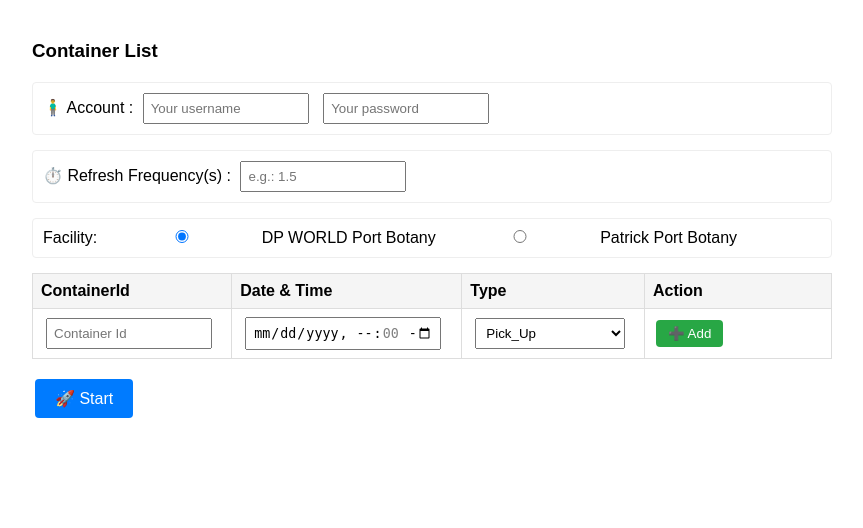
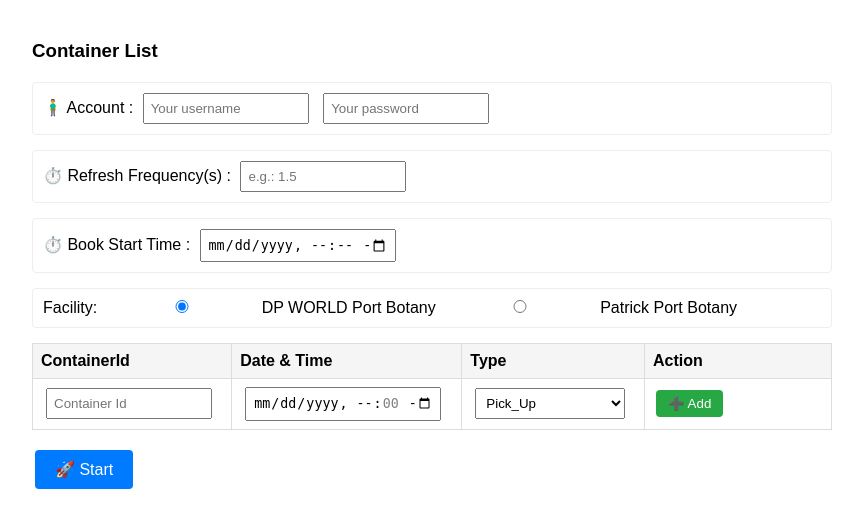
Before and after one commit to R4nd0nn/VehicleBookTool, a Flask app: page / in a window 1280 px wide. Shown: the top 528 px of the page, without its empty margins (208-1071 px from the left). Run offline with Flask 3, Linux system fonts and the light colour scheme.

Commit message:
0302 - 新增订票开始时间设置，修正日志输出

```diff
--- a/main.py
+++ b/main.py
@@ -9,6 +9,7 @@ from selenium.webdriver.support.ui import Select
 from flask import Flask, request, jsonify, render_template
 import threading
 import logging
+import datetime
 
 app = Flask(__name__)
 
@@ -29,14 +30,35 @@ def get_resource_path(relative_path):
 template_dir = get_resource_path('templates')
 app.template_folder = template_dir
 
-# Configure logging
-log_file_path = get_resource_path('booking_automation.log')
-logging.basicConfig(level=logging.INFO, format='%(asctime)s - %(levelname)s - %(message)s',
-                    handlers=[
-                        logging.FileHandler(log_file_path),
-                        logging.StreamHandler()
-                    ]
-                    )
+
+def get_log_path():
+    """获取日志文件路径，确保输出到exe同级目录"""
+    if getattr(sys, 'frozen', False):
+        # 打包成exe运行时：获取exe所在目录
+        exe_dir = os.path.dirname(sys.executable)
+    else:
+        # 开发环境运行时：当前目录
+        exe_dir = os.path.abspath(".")
+
+    # 确保目录存在
+    if not os.path.exists(exe_dir):
+        os.makedirs(exe_dir)
+
+    return os.path.join(exe_dir, 'booking_automation.log')
+
+
+# 使用新的日志路径
+log_file_path = get_log_path()
+
+# 配置logging
+logging.basicConfig(
+    level=logging.INFO,
+    format='%(asctime)s - %(levelname)s - %(message)s',
+    handlers=[
+        logging.FileHandler(log_file_path, encoding='utf-8'),
+        logging.StreamHandler()
+    ]
+)
 
 
 # ==================== Flask Routes ====================
@@ -226,7 +248,7 @@ def select_containers_for_booking(driver, containers):
             logging.error(f"Container not found: {container.get('containerId')}, error: {e}")
 
 
-def book_single_container(driver, container, fresh_frequency):
+def book_single_container(driver, container, fresh_frequency, start_time):
     """Book a single container slot"""
     container_id = container['containerId']
     logging.info(f"Starting booking for container: {container_id}")
@@ -257,13 +279,18 @@ def book_single_container(driver, container, fresh_frequency):
         ).click()
 
     # Select zone
-    return select_zone_with_retry(driver, select_time, container['type'], fresh_frequency)
+    return select_zone_with_retry(driver, select_time, container['type'], fresh_frequency, start_time, container_id)
 
 
-def select_zone_with_retry(driver, zone_time, container_type, fresh_frequency):
+def select_zone_with_retry(driver, zone_time, container_type, fresh_frequency, start_time, container_id):
     """Select zone with retry mechanism"""
     selected = False
     retry_count = 0
+
+    book_time_gap_second = (start_time - datetime.datetime.now()).total_seconds()
+
+    if book_time_gap_second > 0:
+        time.sleep(book_time_gap_second)
 
     while not selected:
         retry_count += 1
@@ -283,15 +310,15 @@ def select_zone_with_retry(driver, zone_time, container_type, fresh_frequency):
                     EC.presence_of_element_located((By.XPATH, ".//div[@class='link_box' and text()='Select']"))
                 )
                 driver.execute_script("arguments[0].click();", select_button)
-                logging.info(f"Zone {zone_time} selected successfully")
+                logging.info(f"当前时间:{datetime.datetime.now()}, container：{container_id} 尝试预定{zone_time}点, 预定成功")
                 selected = True
             else:
-                logging.info(f"Retry {retry_count}, Zone {zone_time} not available, refresh frequency {fresh_frequency}")
-                time.sleep(fresh_frequency)
+                logging.info(f"当前时间:{datetime.datetime.now()}, container：{container_id} 尝试预定{zone_time}点, 但当前没有余量，准备第{retry_count}次重试")
                 refresh = WebDriverWait(driver, 10).until(
                     EC.element_to_be_clickable((By.ID, "SlotsRefresh"))
                 )
                 refresh.click()
+                time.sleep(fresh_frequency)
 
         except Exception as e:
             logging.error(f"Retry {retry_count}, exception occurred: {str(e)}")
@@ -317,6 +344,7 @@ def auto_booking_func(data):
     fresh_frequency = float(data.get('frequency', 1))
     containers = data['bookings']
     facility = data['facility']
+    start_time = datetime.datetime.fromisoformat(data['startTime'])
 
     driver = None
     try:
@@ -356,15 +384,15 @@ def auto_booking_func(data):
 
             # Book each container
             for container in containers:
-                success = book_single_container(driver, container, fresh_frequency)
+                success = book_single_container(driver, container, fresh_frequency, start_time)
                 if not success:
                     logging.warning(f"Container {container['containerId']} booking failed")
 
             #此处注释可以不走到最终确认
             # Click Confirm
-            WebDriverWait(driver, 10).until(
-                EC.element_to_be_clickable((By.ID, "Confirm"))
-            ).click()
+            # WebDriverWait(driver, 10).until(
+            #     EC.element_to_be_clickable((By.ID, "Confirm"))
+            # ).click()
         elif facility == "patrick":
             # accept_btn = WebDriverWait(driver, 10).until(
             #     EC.element_to_be_clickable((By.ID, "Accept"))
@@ -391,6 +419,12 @@ def auto_booking_func(data):
             select_date_time_group = containers['date'].split(":")[0].split("/")
             select_date_input = select_date_time_group[2] + "-" + select_date_time_group[1] + "-" + select_date_time_group[0]
             select_date.select_by_value(select_date_input)
+
+            # Patrick的界面只能停留3分钟，所以在界面前开始等
+            book_time_gap_second = (start_time - datetime.datetime.now()).total_seconds()
+
+            if book_time_gap_second > 0:
+                time.sleep(book_time_gap_second)
 
             search_btn = WebDriverWait(driver, 10).until(
                 EC.element_to_be_clickable((By.ID, "Search"))
@@ -446,25 +480,25 @@ def auto_booking_func(data):
                                 EC.element_to_be_clickable((By.ID, "Continue"))
                             )
                             continue_book_btn.click()
-                            print(f"时段 {order_time['time']}: 成功预订 {need_count} 张票")
+                            logging.info(f"当前时间：{datetime.datetime.now()}, 时段 {order_time['time']}: 成功预订 {need_count} 张票")
                             order_times.remove(order_time)  # 从原列表删除
                         else:
                             # 只能预订部分
                             timezone_select.select_by_value(str(slots_int))
                             remaining = need_count - slots_int
                             order_time['count'] = str(remaining)
-                            print(f"时段 {order_time['time']}: 预订 {slots_int} 张票，还需 {remaining} 张")
+                            logging.info(f"当前时间：{datetime.datetime.now()}, 时段 {order_time['time']}: 预订 {slots_int} 张票，还需 {remaining} 张")
                     else:
-                        print(f"时段 {order_time['time']} 无可预订票")
+                        logging.info(f"当前时间：{datetime.datetime.now()}, 时段 {order_time['time']}: 无余票")
 
                 if len(order_times) == 0:
                     task_done = True
                 else:
-                    time.sleep(fresh_frequency)
                     refresh_btn = WebDriverWait(driver, 10).until(
                         EC.element_to_be_clickable((By.ID, "refreshSlots_" + select_date_input))
                     )
                     refresh_btn.click()
+                    time.sleep(fresh_frequency)
 
         logging.info("All booking tasks completed")
 
--- a/templates/booking_page.html
+++ b/templates/booking_page.html
@@ -11,7 +11,7 @@
             padding: 20px;
             font-family: Arial, sans-serif;
         }
-        .login-section, .frequency-section, .facility_select {
+        .login-section, .frequency-section, .facility_select, .book-time-confirm {
             margin-bottom: 15px;
             padding: 10px;
             border: 1px solid #eee;
@@ -138,6 +138,13 @@
             <div class="frequency-label">
                 <span>⏱️ Refresh Frequency(s) :</span>
                 <input type="text" id="frequency" placeholder="e.g.: 1.5" value="">
+            </div>
+        </div>
+
+        <div class="book-time-confirm">
+            <div class="Book Start Time">
+                <span>⏱️ Book Start Time :</span>
+                <input type="datetime-local" id="book-start-date" class="book-time-input">
             </div>
         </div>
 
@@ -616,6 +623,8 @@
                 }
             }
 
+            const startTime = document.getElementById("book-start-date").value
+
             // 4. 获取选中的facility
             const facility = document.querySelector('input[name="facility"]:checked');
             if (!facility) {
@@ -667,6 +676,7 @@
                     username: username,
                     password: password,
                     frequency: frequency,
+                    startTime: startTime,
                     facility: facility_id,
                     bookings: bookings
                 };
@@ -738,6 +748,7 @@
                     password: password,
                     frequency: frequency,
                     facility: facility_id,
+                    startTime: startTime,
                     bookings: {
                         date: formattedDate,
                         type: typeValue,
```
